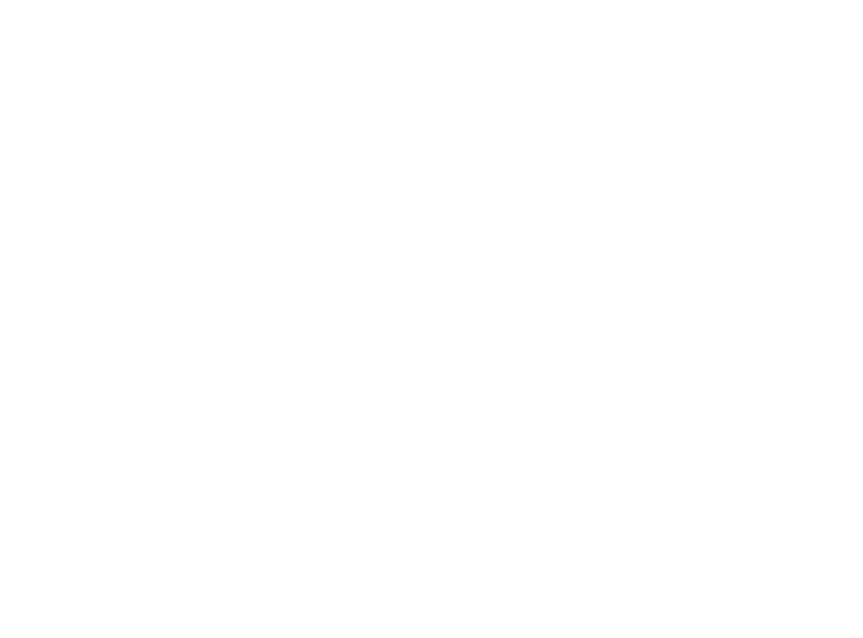
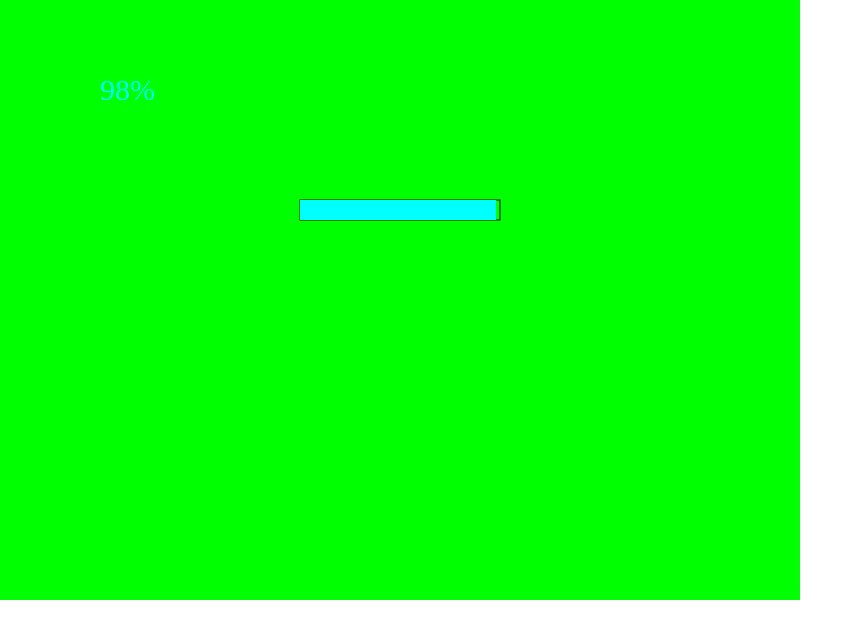
Before and after one commit to dotabox/CLGT, a plain HTML site: page index.html in a window 1280 px wide. Shown: the whole page, without its empty margins (0-863 px from the left). Drawn offline with Linux system fonts and the light colour scheme.

Commit message:
load scene

```diff
--- a/index.html
+++ b/index.html
@@ -42,5 +42,8 @@
 
 </head>
 <body>
+	<canvas id = "canvas" width = "800px" height = "600px">
+		Deo co canvas
+	</canvas>
 </body>
 </html>
--- a/js/main.js
+++ b/js/main.js
@@ -10,12 +10,33 @@ var monsterAddTime = 750;
 var addedMonster = 0;
 */
 window.onload = function () {
-
-	//*
-    load();
-	//*/
-    function load() {
-        new CAAT.Module.Preloader.Preloader().
+    var loadedImage = 0;
+	var loadedPercent = 0;
+	var loadImages;
+    windowLoad();
+	function windowLoad(){
+		var canvas = document.getElementById("canvas");
+		var context = canvas.getContext("2d");
+		var drawIntervalID = setInterval(paint, 24);
+		var startTime = +new Date();
+		var currentIndex = 0;
+		function paint(){
+			context.fillStyle = "#0F0";
+			context.fillRect(0,0,CANVAS_WIDTH,CANVAS_HEIGHT);
+			context.fillStyle = "#0FF";
+			context.font = "30px Times New Roman";
+			context.strokeRect(300,200,200,20);
+			context.fillRect(300,200,200*loadedPercent/100,20)
+			context.fillText(loadedPercent+"%",100,100);
+			if(loadImages&&(+new Date() - startTime>3000)) {
+				clearInterval(drawIntervalID);
+				run(loadImages);
+			}
+		}
+		loadImage();
+	}
+    function loadImage() {
+        var thanhdeptrai = new CAAT.Module.Preloader.Preloader().
             addElement("monster1", "img/monster1.png").
             addElement("tower1", "img/Tower1.png").
             addElement("towerSprite1", "img/sprite_tower.png").
@@ -127,9 +148,13 @@ window.onload = function () {
             addElement("wood", "img/wood.png").
             addElement("earth", "img/earth.png").
             load(function onAllAssetsLoaded(images) {
-                run(images);
-            }
-        );
+				loadImages = images;
+            },
+			function thanhdeptrai1(index){
+				loadedImage++;
+				var length = thanhdeptrai.elements.length;
+				loadedPercent = Math.round(loadedImage/length*100);
+			});
     }
     function run(images) {
         CAAT.DEBUG = 1;
```
